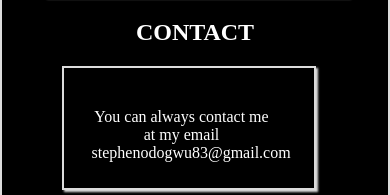
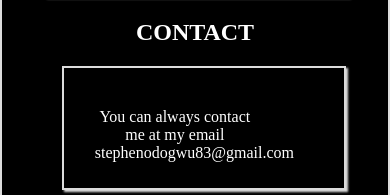
Before and after one commit to Stevepurpose/The-portfolio, a plain HTML site: page docs/show.html in a window 390 px wide. Shown: the part 4348-4543 px from the top of the page. Drawn offline with Linux system fonts and the light colour scheme.

Commit message:
corrected text sticking out

```diff
--- a/docs/show.css
+++ b/docs/show.css
@@ -352,7 +352,7 @@ header{
 
     #contactdetails{
         margin-left: -430px;
-        width: 250px;
+        width: 280px;
         text-align: center;
         background-color:black;
         border: 2px solid gainsboro;
@@ -362,9 +362,9 @@ header{
     }
 
     #condet{
-        font-size: medium;
-        width: 180px;
-        height: 80px;
+        font-size:medium;
+        width: 160px;
+        height: 50px;
 
 
     }
```
